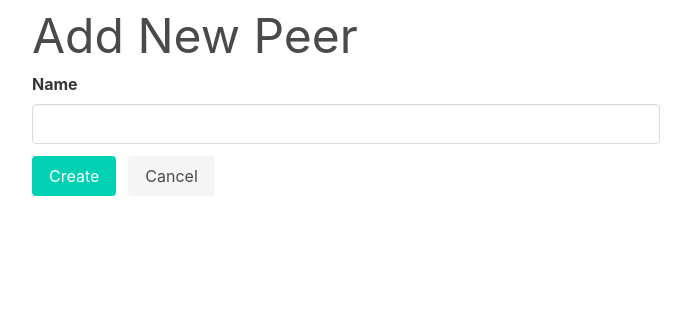
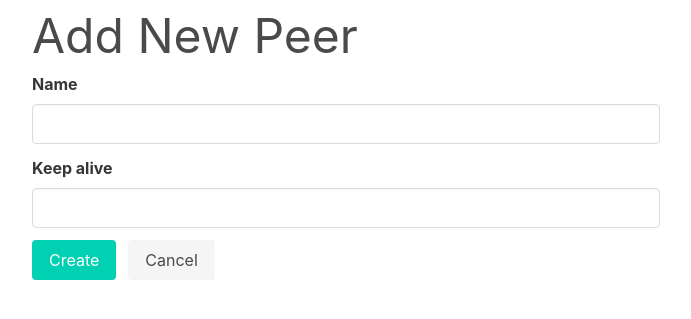
Before and after one commit to matyash12/SuperDuperVPN, a Django app: page /add_peer_name in a window 1280 px wide. Shown: the top 319 px of the page, without its empty margins (294-985 px from the left). Run offline with Django 4.2, Linux system fonts and the light colour scheme; the visitor is signed in with stand-in values (Sample User, id 1); parts of the project's set-up code (start-up, migrations or seed data) failed here and were passed over.

Commit message:
Keep alive optional

```diff
--- a/mysite/SuperDuperVPN/forms.py
+++ b/mysite/SuperDuperVPN/forms.py
@@ -10,6 +10,11 @@ class BulmaTextInput(forms.TextInput):
 
 class BulmaPasswordInput(forms.PasswordInput):
     def __init__(self, *args, **kwargs):
+        super().__init__(*args, **kwargs)
+        self.attrs.update({'class': 'input'})
+
+class BulmaIntegerInput(forms.NumberInput):
+   def __init__(self, *args, **kwargs):
         super().__init__(*args, **kwargs)
         self.attrs.update({'class': 'input'})
 
@@ -34,11 +39,14 @@ class WireGuardPeerForm(ModelForm):
         model = WireGuardPeer
         fields = ['Name','PublicKey','AllowedIPs']
 
+
+#used in add_peer_name
 class WireguardPeerNameForm(ModelForm):
-    Name = forms.CharField(widget=BulmaTextInput,required=True)
+    Name = forms.CharField(widget=BulmaTextInput,required=True, label='Name')
+    KeepAlive = forms.IntegerField(widget=BulmaIntegerInput,required=True,label='Keep alive',help_text='0 = means disable')
     class Meta:
         model = WireGuardPeer
-        fields = ['Name']
+        fields = ['Name','KeepAlive']
 
 class SettingsForm(ModelForm):
     ServerIpAddress = forms.CharField(widget=BulmaTextInput,required=True,label='IP address or domain of this server')
--- a/mysite/SuperDuperVPN/models.py
+++ b/mysite/SuperDuperVPN/models.py
@@ -27,6 +27,7 @@ class WireGuardPeer(models.Model):
     PublicKey = models.CharField(max_length=200)
     AllowedIPs = models.CharField(max_length=200)
     Endpoint = models.CharField(max_length=200)
+    KeepAlive = models.IntegerField(default=25)
 
 class Settings(models.Model):
     ServerIpAddress = models.CharField(max_length=200)
--- a/mysite/SuperDuperVPN/templates/add_peer/add_peer_name.html
+++ b/mysite/SuperDuperVPN/templates/add_peer/add_peer_name.html
@@ -33,6 +33,10 @@
             <label class="label">{{form.Name.label}}</label>
             <div class="control">{{form.Name}}</div>
           </div>
+          <div class="field">
+            <label class="label">{{form.KeepAlive.label}}</label>
+            <div class="control">{{form.KeepAlive}}</div>
+          </div>
 
 
 
--- a/mysite/SuperDuperVPN/views.py
+++ b/mysite/SuperDuperVPN/views.py
@@ -200,7 +200,8 @@ def add_peer(request, pk):
 
     # PersistentKeepalive
     # dont know if this is neccesary? but many people use it
-    data["PersistentKeepalive"] = 30
+
+    data["PersistentKeepalive"] = WireGuardPeer.objects.get(pk=pk).KeepAlive
 
     # Publickey of server needed for Peer to estabilish connection
     data["ServerPublickey"] = WireGuardInterface.objects.last().PublicKey
@@ -217,11 +218,14 @@ def add_peer(request, pk):
                 "PublicKey": data["ServerPublickey"],
                 "AllowedIPs": data["AllowedIPs"],
                 "Endpoint": data["Endpoint"],
-                "PersistentKeepalive": data["PersistentKeepalive"],
             }
         ],
     }
+    if data["PersistentKeepalive"] != 0:
+        client_config_wireguard['Peers'][0]['PersistentKeepalive'] = data["PersistentKeepalive"]
 
+
+    #Name and KeepAlive should already come filled from add_peer_name
     # add to database this peer(client)
     peer = WireGuardPeer.objects.get(pk=pk)
     context["peer_name"] = peer.Name
```
